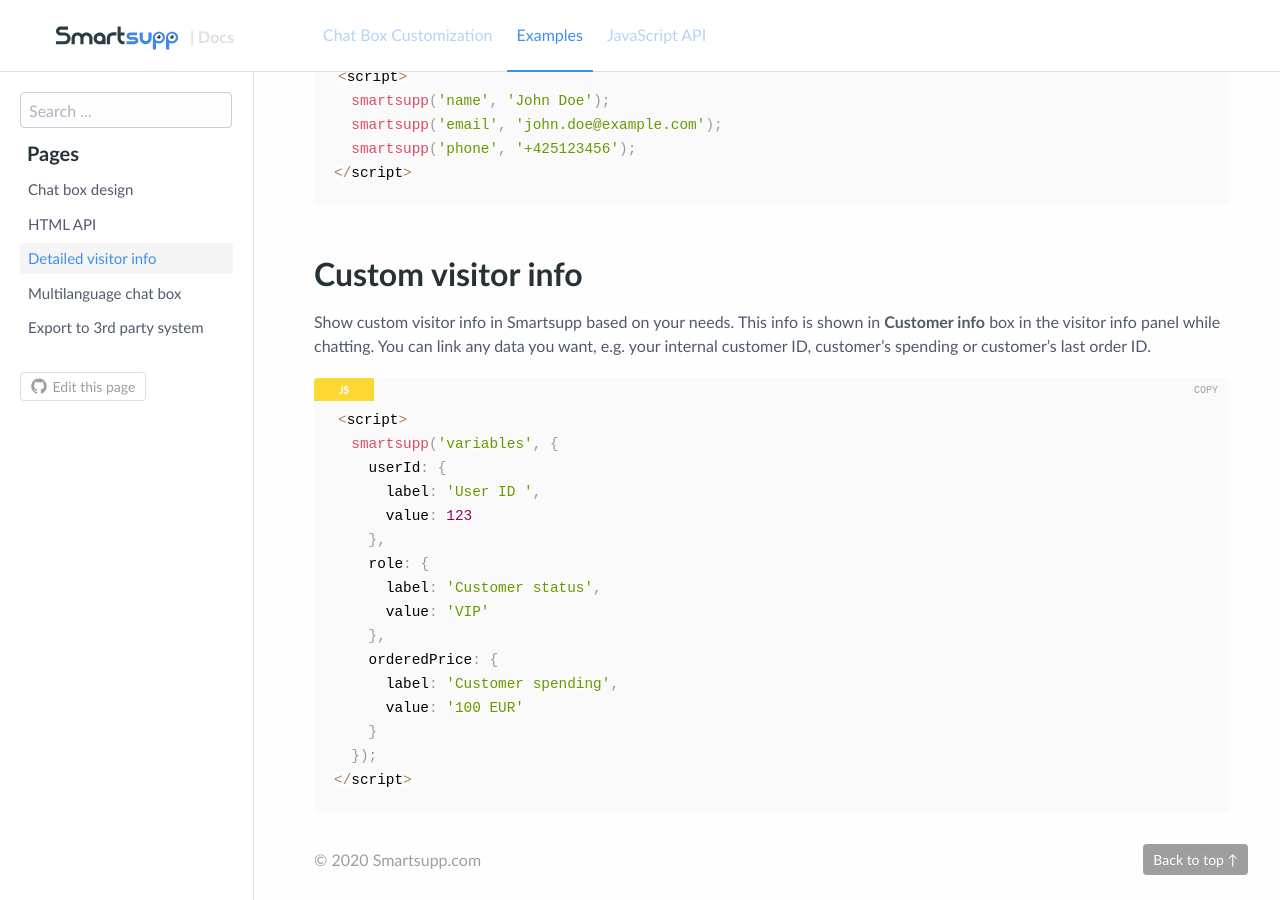
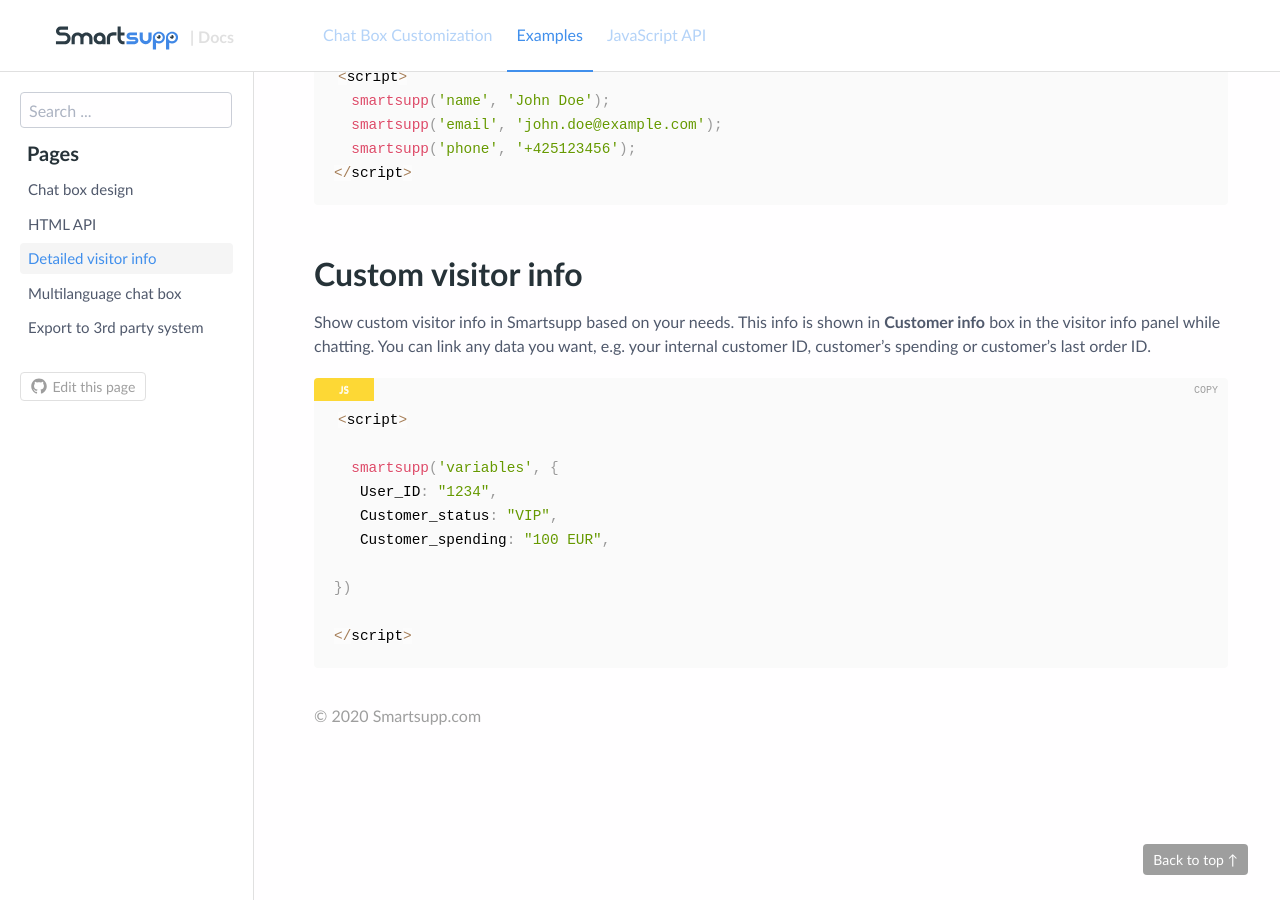
Before and after one commit to smartsupp/smartsupp.github.io, a Jekyll site: the page built from _docs/examples/detailed-visitor-info.md, in a window 1280 px wide and 900 px high, scrolled down 1290 px. Built offline with Jekyll 4.4.1, drawn with Linux system fonts in a browser that asks for light colours; comment, search, counter and statistics services are not loaded.

Commit message:
new widget - caht transcript + visitor info

````diff
--- a/_docs/examples/detailed-visitor-info.md
+++ b/_docs/examples/detailed-visitor-info.md
@@ -26,19 +26,13 @@
 
 ```js
 <script>
+
   smartsupp('variables', {
-    userId: {
-      label: 'User ID ',
-      value: 123
-    },
-    role: {
-      label: 'Customer status',
-      value: 'VIP'
-    },
-    orderedPrice: {
-      label: 'Customer spending',
-      value: '100 EUR'
-    }
-  });
+   User_ID: "1234",
+   Customer_status: "VIP",
+   Customer_spending: "100 EUR",
+
+})
+
 </script>
 ```
````
Also changed, not shown: _docs/customization/email-transcript.md (+3 -0 lines).
